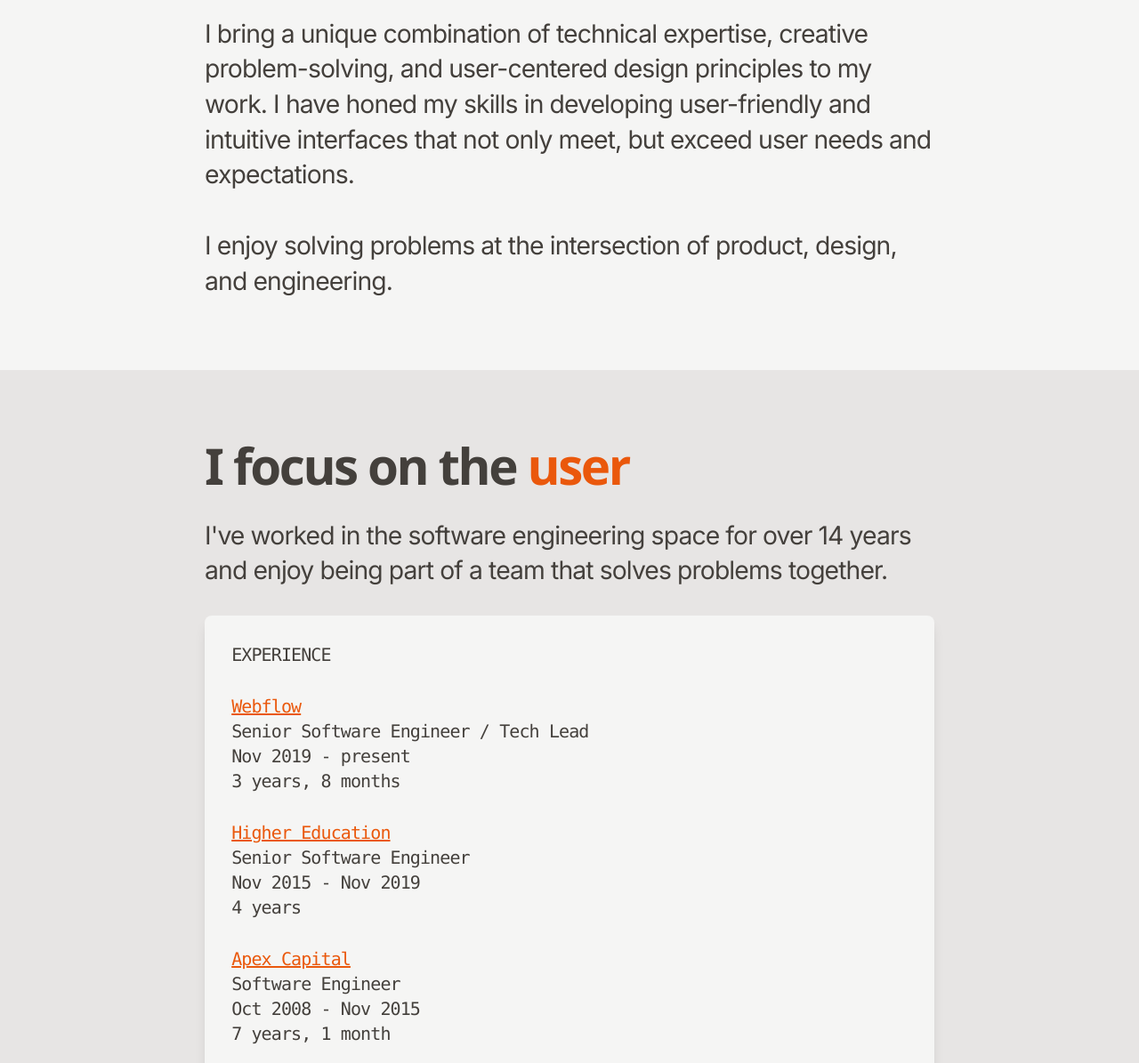
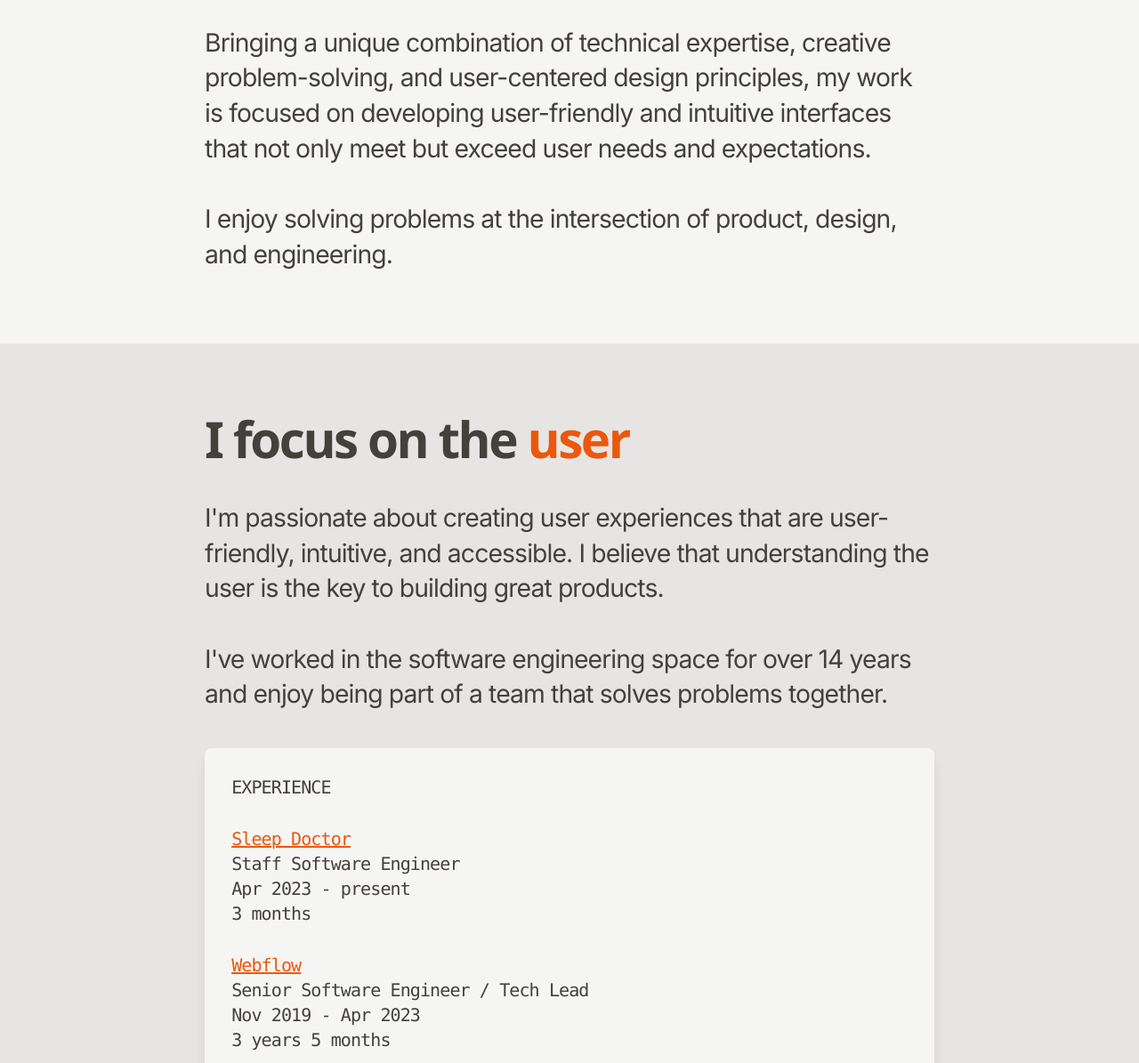
Before and after one commit to cdonohue/personal-site, an Astro site: page / in a window 1280 px wide. Shown: the part 785-1980 px from the top of the page at 89% size. Built offline with nearby package versions, Linux system fonts and the light colour scheme; Astro itself is replaced by a stand-in of ours.

Commit message:
Update experience

```diff
--- a/astro.config.mjs
+++ b/astro.config.mjs
@@ -1,6 +1,11 @@
-import { defineConfig } from 'astro/config'
+import { defineConfig } from 'astro/config';
 
 // https://astro.build/config
 
 // https://astro.build/config
-export default defineConfig({})
+import react from "@astrojs/react";
+
+// https://astro.build/config
+export default defineConfig({
+  integrations: [react()]
+});
--- /dev/null
+++ b/src/components/Animated.jsx
@@ -0,0 +1,20 @@
+import * as React from 'react'
+import { motion } from 'framer-motion'
+
+export default function Animated({ children, delay = 0 }) {
+  return (
+    <motion.div
+      initial={{
+        opacity: 0,
+        y: 10,
+      }}
+      animate={{
+        opacity: 1,
+        y: 0,
+      }}
+      transition={{ duration: 0.2, delay }}
+    >
+      {children}
+    </motion.div>
+  )
+}
--- a/src/components/PageHeader.astro
+++ b/src/components/PageHeader.astro
@@ -1,12 +1,15 @@
 ---
 import Nav from './Nav.astro'
 import Waves from './Waves.astro'
+import Animated from './Animated.jsx'
 ---
 
 <header class="section">
   <div class="section__inner">
     <div class="wrapper flow region">
-      <slot />
+      <Animated client:load>
+        <slot />
+      </Animated>
     </div>
   </div>
   <Waves />
--- a/src/components/Terminal.astro
+++ b/src/components/Terminal.astro
@@ -57,9 +57,7 @@ function getDateDifference(startDate: string, endDate: string) {
         : ''
       : `${months} ${pluralizeMonths(months)}`
 
-  const readableString = `${displayYears}${
-    displayMonths ? `, ${displayMonths}` : ''
-  }`
+  const readableString = `${displayYears} ${displayMonths}`.trim()
   return readableString
 }
 ---
@@ -118,6 +116,7 @@ function getDateDifference(startDate: string, endDate: string) {
     font-family: var(--font-mono);
     box-shadow: 0 10px 15px -3px rgb(var(--dark-raw) / 0.1),
       0 4px 6px -4px rgb(var(--dark-raw) / 0.1);
+    margin-top: var(--space-l);
   }
   section .line {
     /* line-height: 0.5; */
--- a/src/layouts/Layout.astro
+++ b/src/layouts/Layout.astro
@@ -86,6 +86,11 @@ const { title } = Astro.props
       text-align: center;
       margin-inline: auto;
       font-weight: 400;
+      margin-top: var(--flow-space, 1em);
+    }
+
+    p {
+      margin-top: var(--flow-space, 1em);
     }
 
     .region {
--- /dev/null
+++ b/src/md/experience/sleepdoctor.md
@@ -0,0 +1,21 @@
+---
+companyName: 'Sleep Doctor'
+title: 'Staff Software Engineer'
+startDate: '04/01/2023'
+website: 'https://sleepdoctor.com'
+slug: 'sleepdoctor'
+---
+
+### Customer Data Platform
+
+Developed and implemented a data pipeline to efficiently collect and analyze metrics from multiple websites, enabling better insights into performance and user behavior.
+
+Led the successful scaling of a unified customer data platform, facilitating streamlined data management and enhancing customer targeting and personalization efforts.
+
+Conducted in-depth analysis to identify and optimize paid and organic traffic funnels for a user base of 6 million monthly users, resulting in improved user acquisition and conversion rates.
+
+### Experimentation
+
+Successfully led the migration of our experimentation platform from Google Optimize, optimizing efficiency and expanding capabilities. This strategic move streamlined our experimentation process and unlocked new opportunities for data-driven insights, solidifying our position as a forward-thinking organization at the forefront of experimentation practices.
+
+Integrated our experimentation efforts with our customer data platform, enabling a seamless connection between the two systems. This integration facilitated better understanding of customer behaviors and preferences, supporting personalized experiences and targeted marketing efforts. The alignment of experimentation and customer data enhanced our ability to make data-informed decisions and drive business growth.
--- a/src/md/experience/webflow.md
+++ b/src/md/experience/webflow.md
@@ -2,6 +2,7 @@
 companyName: 'Webflow'
 title: 'Senior Software Engineer / Tech Lead'
 startDate: '11/1/2019'
+endDate: '4/1/2023'
 website: 'https://www.webflow.com'
 slug: 'webflow'
 ---
--- a/src/pages/index.astro
+++ b/src/pages/index.astro
@@ -1,4 +1,5 @@
 ---
+import Animated from '../components/Animated'
 import Button from '../components/Button.astro'
 import Grid from '../components/Grid.astro'
 import Icon from '../components/Icon.astro'
@@ -35,39 +36,44 @@ const socialLinks = [
     <section class="page-content">
       <article class="region">
         <div class="wrapper flow prose">
+          <Animated client:load delay={0.2}>
             <h3>
-            I build <span class="text-accent">user experiences</span> and lead <span
-              class="text-accent">engineering</span
-            > teams
+              I build <span class="text-accent">user experiences</span> and lead
+              <span class="text-accent">engineering</span> teams
             </h3>
+          </Animated>
+          <Animated client:load delay={0.3}>
             <p>
-            I bring a unique combination of technical expertise, creative
-            problem-solving, and user-centered design principles to my work. I
-            have honed my skills in developing user-friendly and intuitive
-            interfaces that not only meet, but exceed user needs and
-            expectations.
+              Bringing a unique combination of technical expertise, creative
+              problem-solving, and user-centered design principles, my work is
+              focused on developing user-friendly and intuitive interfaces that
+              not only meet but exceed user needs and expectations.
             </p>
             <p>
-            I enjoy solving problems at the intersection of product, design, and
-            engineering.
+              I enjoy solving problems at the intersection of product, design,
+              and engineering.
             </p>
-          <!-- <hr />
-          <p>
-            <Button variant="accent" href="#contact">
-              <Icon name="chat-bubble" label="Let's get in touch" />
-            </Button>
-          </p> -->
+          </Animated>
         </div>
       </article>
 
       <article class="region experience">
         <div class="wrapper flow prose">
+          <Animated client:load delay={0.4}>
             <h3>I focus on the <span class="text-accent">user</span></h3>
+          </Animated>
+          <Animated client:load delay={0.5}>
             <p>
-            I've worked in the software engineering space for over 14 years and
-            enjoy being part of a team that solves problems together.
+              I'm passionate about creating user experiences that are
+              user-friendly, intuitive, and accessible. I believe that
+              understanding the user is the key to building great products.
+            </p>
+            <p>
+              I've worked in the software engineering space for over 14 years
+              and enjoy being part of a team that solves problems together.
             </p>
             <Terminal />
+          </Animated>
         </div>
       </article>
       <article id="contact" class="region contact">
--- a/tsconfig.json
+++ b/tsconfig.json
@@ -1,3 +1,7 @@
 {
-  "extends": "astro/tsconfigs/strict"
+  "extends": "astro/tsconfigs/strict",
+  "compilerOptions": {
+    "jsx": "react-jsx",
+    "jsxImportSource": "react"
+  }
 }
```
Also changed, not shown: package.json (+7 -1 lines), pnpm-lock.yaml. Lines whose indentation alone changed are shown as unchanged.
